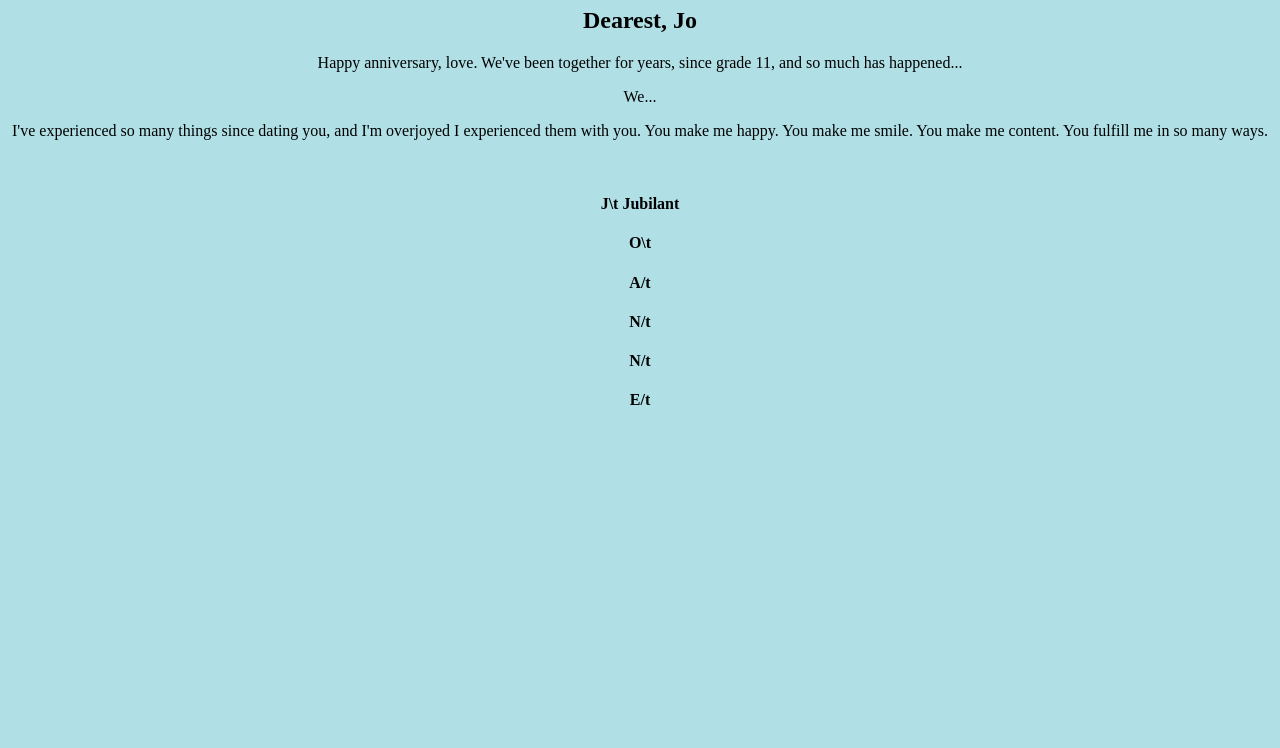
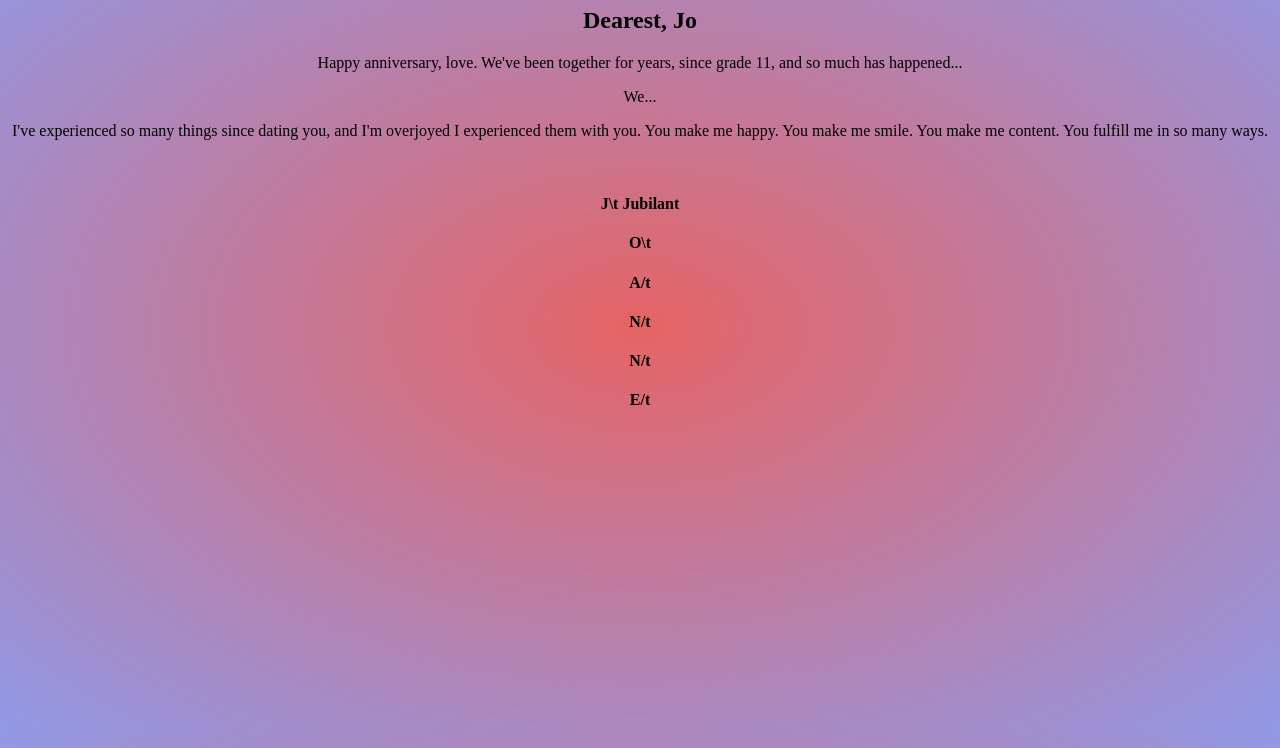
Before and after one commit to Beb4Jo/JoWebsite, a plain HTML site: page letter.html in a window 1280 px wide. Shown: the part 73-821 px from the top of the page. Drawn offline with Linux system fonts and the light colour scheme.

Commit message:
lovely colour background

```diff
--- a/letter.html
+++ b/letter.html
@@ -9,7 +9,7 @@
   <link rel="shortcut icon" href="/JoWebsite/Pictures/faviconHeart.png.png">
   </head>
 
-  <body style="background-color:powderblue;" onload="PlaySound()" >
+  <body style="background: radial-gradient(#e66465, #9198e5);" onload="PlaySound()" >
     <div style="text-align:center" >
         <h2> Dearest, Jo</h2>
 
```
